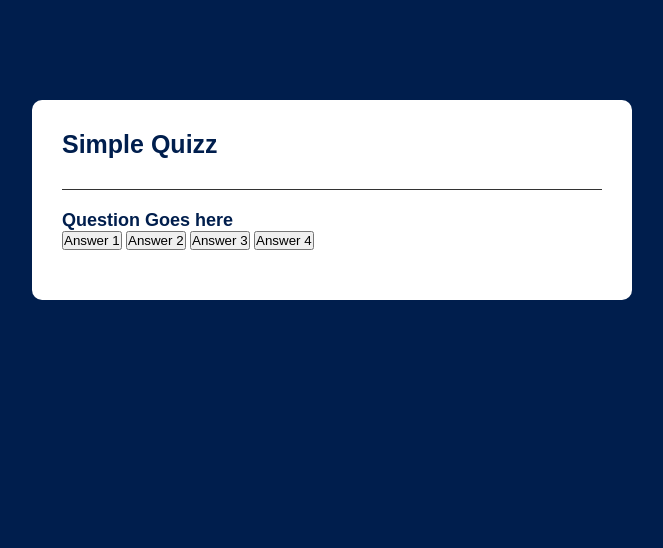
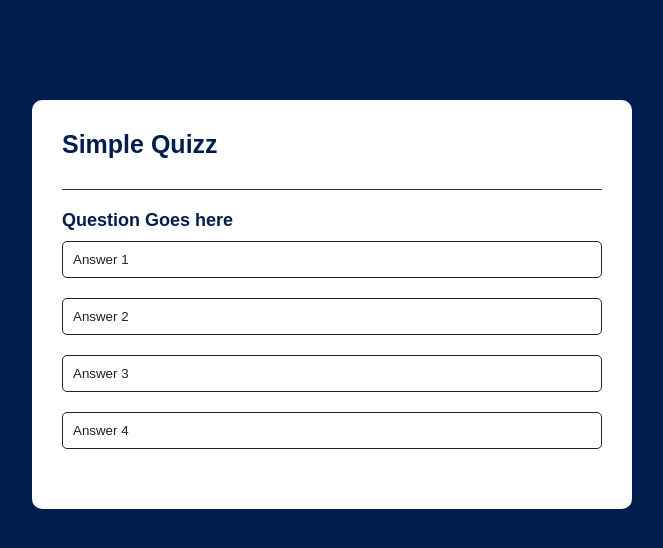
Before and after one commit to ReziMi/quizz-app, a plain HTML site: page index.html in a window 1280 px wide. Shown: the whole page, without its empty margins (308-971 px from the left). Drawn offline with Linux system fonts and the light colour scheme.

Commit message:
add styles to buttons

```diff
--- a/style.css
+++ b/style.css
@@ -35,3 +35,22 @@ body{
     color: #001e4d;
     font-weight: 600;
 }
+
+.btn{
+    background: white;
+    color: #222;
+    font-weight: 500;
+    width: 100%;
+    border: 1px solid #222;
+    padding: 10px;
+    margin: 10px 0;
+    text-align: left;
+    border-radius: 5px;
+    cursor: pointer;
+    transition: all 0.3s;
+}
+
+.btn:hover{
+    background: #222;
+    color: white;
+}
```
